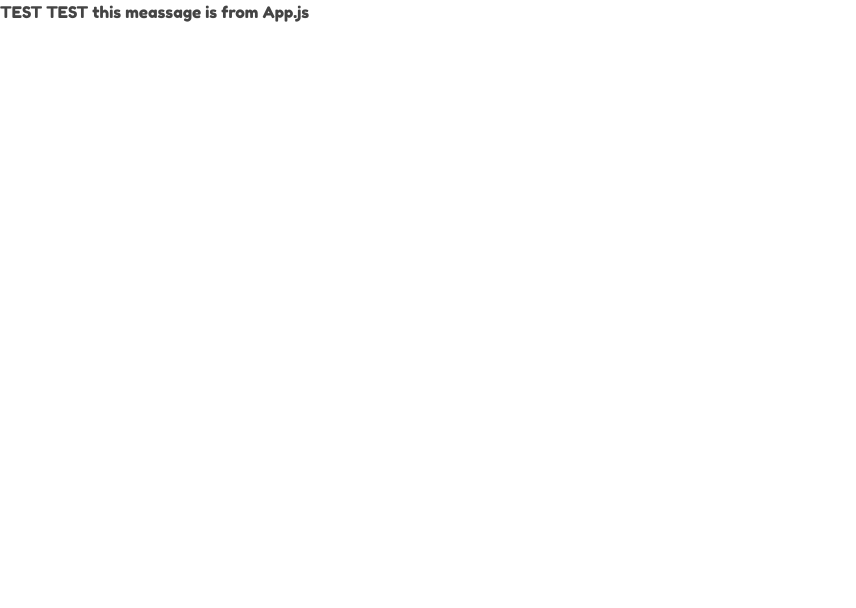
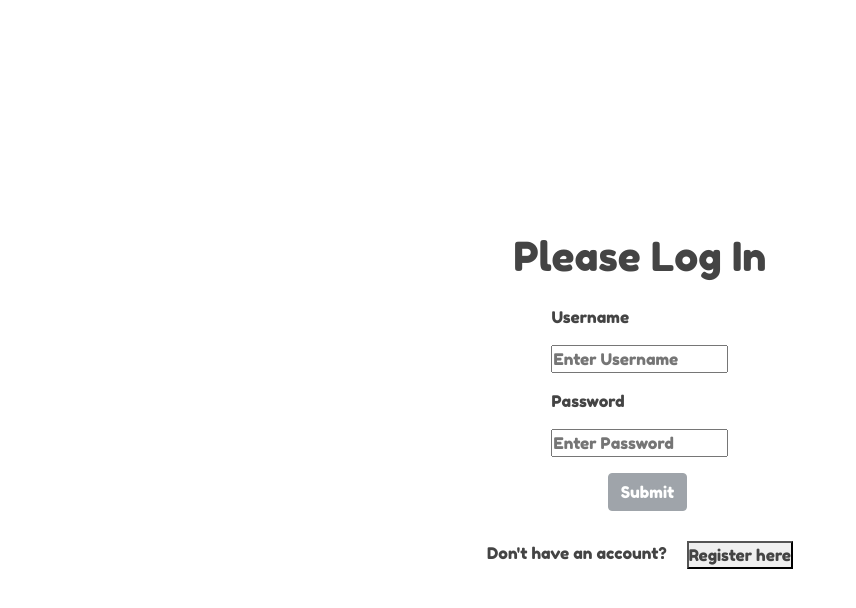
Before and after one commit to tanyapha/hw03, a React (Create React App) app in the folder frontend/: page / in a window 1280 px wide. Shown: the top 608 px of the page, without its empty margins (0-856 px from the left). Built offline with nearby package versions, Linux system fonts and the light colour scheme.

Commit message:
error message: alert->show

```diff
--- a/frontend/package.json
+++ b/frontend/package.json
@@ -11,11 +11,12 @@
     "@testing-library/user-event": "^13.5.0",
     "axios": "^0.26.1",
     "bootstrap": "^5.1.3",
+    "bootstrap-icons": "^1.8.1",
     "react": "^18.0.0",
     "react-dom": "^18.0.0",
     "react-router-dom": "^6.3.0",
     "react-scripts": "5.0.0",
-    "reactstrap": "^9.0.1",
+    "reactstrap": "^9.0.2",
     "web-vitals": "^2.1.4"
   },
   "proxy": "http://localhost:8000",
--- a/frontend/src/App.js
+++ b/frontend/src/App.js
@@ -9,12 +9,11 @@ function App() {
     <div className="wrapper">
       <BrowserRouter>
         <Routes>
-          <Route path="/login" element={<Login />} />
+          <Route path="/" element={<Login />} />
           <Route path="/dashboard" element={<Dashboard />} />
           <Route path="/register" element={<Register />} />
         </Routes>
       </BrowserRouter>
-      <div>TEST TEST this meassage is from App.js</div>
     </div>
   );
 }
--- a/frontend/src/components/Login/Login.css
+++ b/frontend/src/components/Login/Login.css
@@ -24,3 +24,7 @@
 #login-title {
   margin-bottom: 25px;
 }
+
+button {
+  margin-left: 20px;
+}
--- a/frontend/src/components/Register/Register.css
+++ b/frontend/src/components/Register/Register.css
@@ -21,6 +21,15 @@
   justify-content: right;
 }
 
+.error {
+  color: red;
+  margin-bottom: 10px;
+}
+
 #register-title {
   margin-bottom: 25px;
 }
+
+button {
+  margin-left: 20px;
+}
--- a/frontend/src/components/Register/Register.js
+++ b/frontend/src/components/Register/Register.js
@@ -9,9 +9,10 @@ export default function Register({setToken}) {
   let navigate = useNavigate();
   const url = "http://127.0.0.1:8000/api/auth/register";
   const [data, setData] = useState({username: "", password: ""});
+  var [errorShow, setErrorShow] = useState(false);
 
   function routeChange() {
-    let path = "/login";
+    let path = "/";
     navigate(path);
   }
 
@@ -39,7 +40,7 @@ export default function Register({setToken}) {
         navigate("/");
     }).catch(err => {
       console.log(err);
-      alert("This username is already used.");
+      setErrorShow(true);
     });
   }
 
@@ -63,6 +64,11 @@ export default function Register({setToken}) {
               <input type="password" id="password" value={data.password} placeholder="Enter Password" onChange={(e) => handleChange(e)}/>
             </label>
           </FormGroup>
+          <div>
+            {errorShow ? (
+              <div className="error">This username is already used.</div>
+            ) : null}
+          </div>
           <div className="div-center-align">
             <Button type="submit" disabled={data.username === "" || data.password === ""}> Register </Button>
           </div>
```
Also changed, not shown: 2 other files (tests, documents, lock files or other folders).
